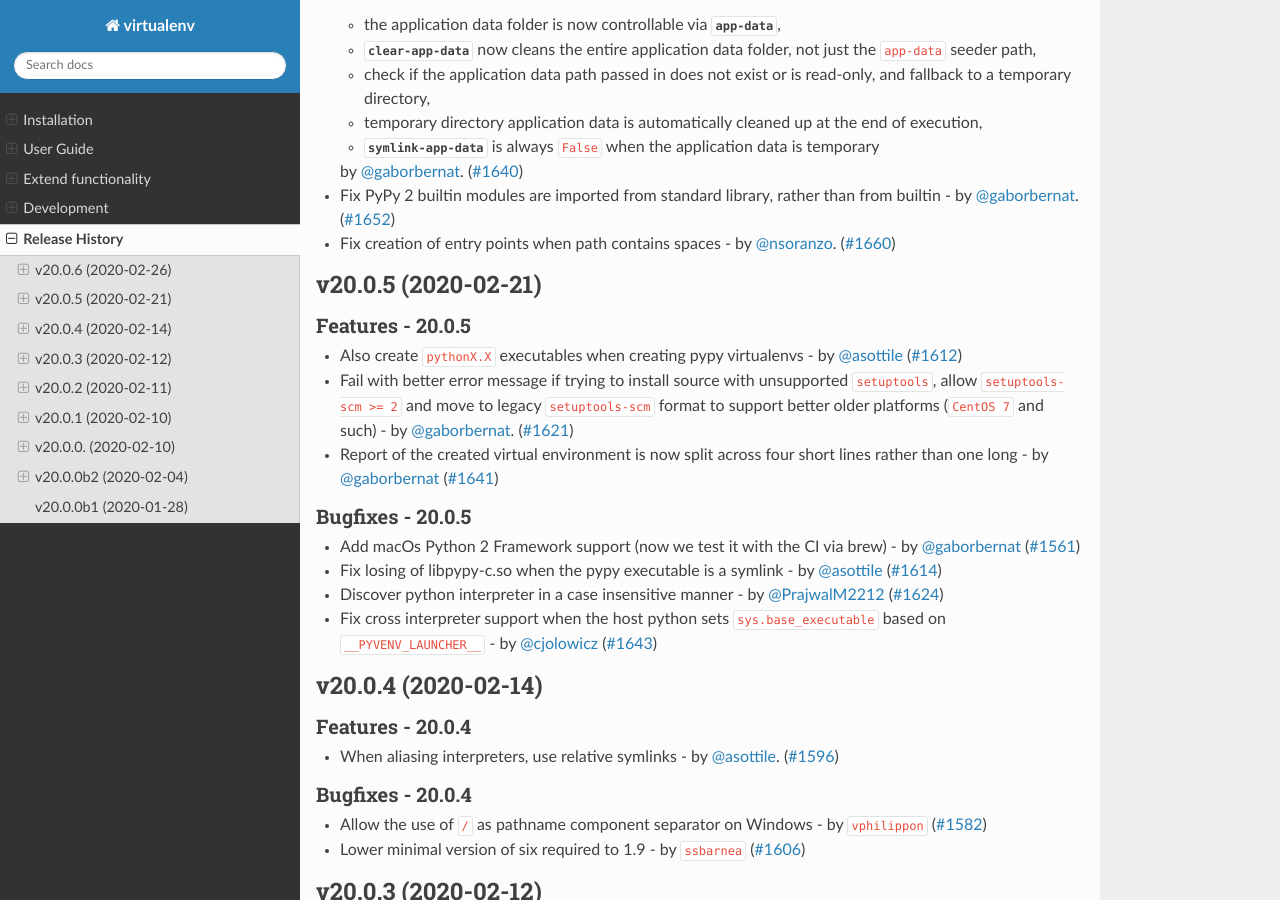
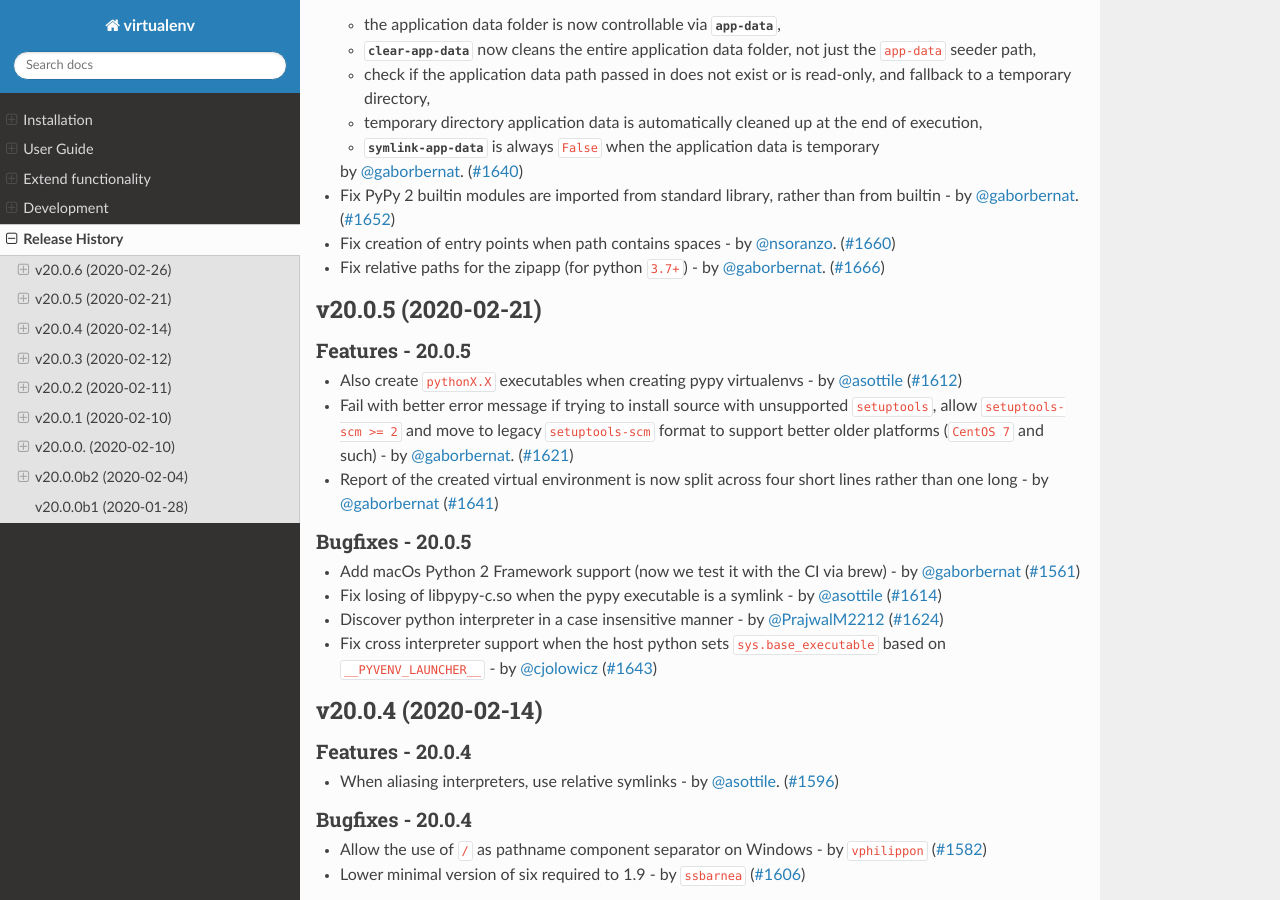
Before and after one commit to pypa/virtualenv, a Sphinx documentation site: the page built from docs/changelog.rst, in a window 1280 px wide and 900 px high, scrolled down 493 px. Built offline with Sphinx 7.4.7 and the Read the Docs theme 2.0.0, drawn with Linux system fonts in a browser that asks for light colours; pages that are not in the unit, such as notebooks, are missing from menus; the version number could not be read and is left out.

Commit message:
fix relative zipapp paths on UNIX
Signed-off-by: Bernat Gabor <bgabor8@bloomberg.net>

```diff
--- a/docs/changelog.rst
+++ b/docs/changelog.rst
@@ -25,7 +25,7 @@ Bugfixes - 20.0.6
   by :user:`gaborbernat`. (`#1640 <https://github.com/pypa/virtualenv/issues/1640>`_)
 - Fix PyPy 2 builtin modules are imported from standard library, rather than from builtin  - by :user:`gaborbernat`. (`#1652 <https://github.com/pypa/virtualenv/issues/1652>`_)
 - Fix creation of entry points when path contains spaces - by :user:`nsoranzo`. (`#1660 <https://github.com/pypa/virtualenv/issues/1660>`_)
-
+- Fix relative paths for the zipapp (for python ``3.7+``) - by :user:`gaborbernat`. (`#1666 <https://github.com/pypa/virtualenv/issues/1666>`_)
 
 v20.0.5 (2020-02-21)
 --------------------
```
